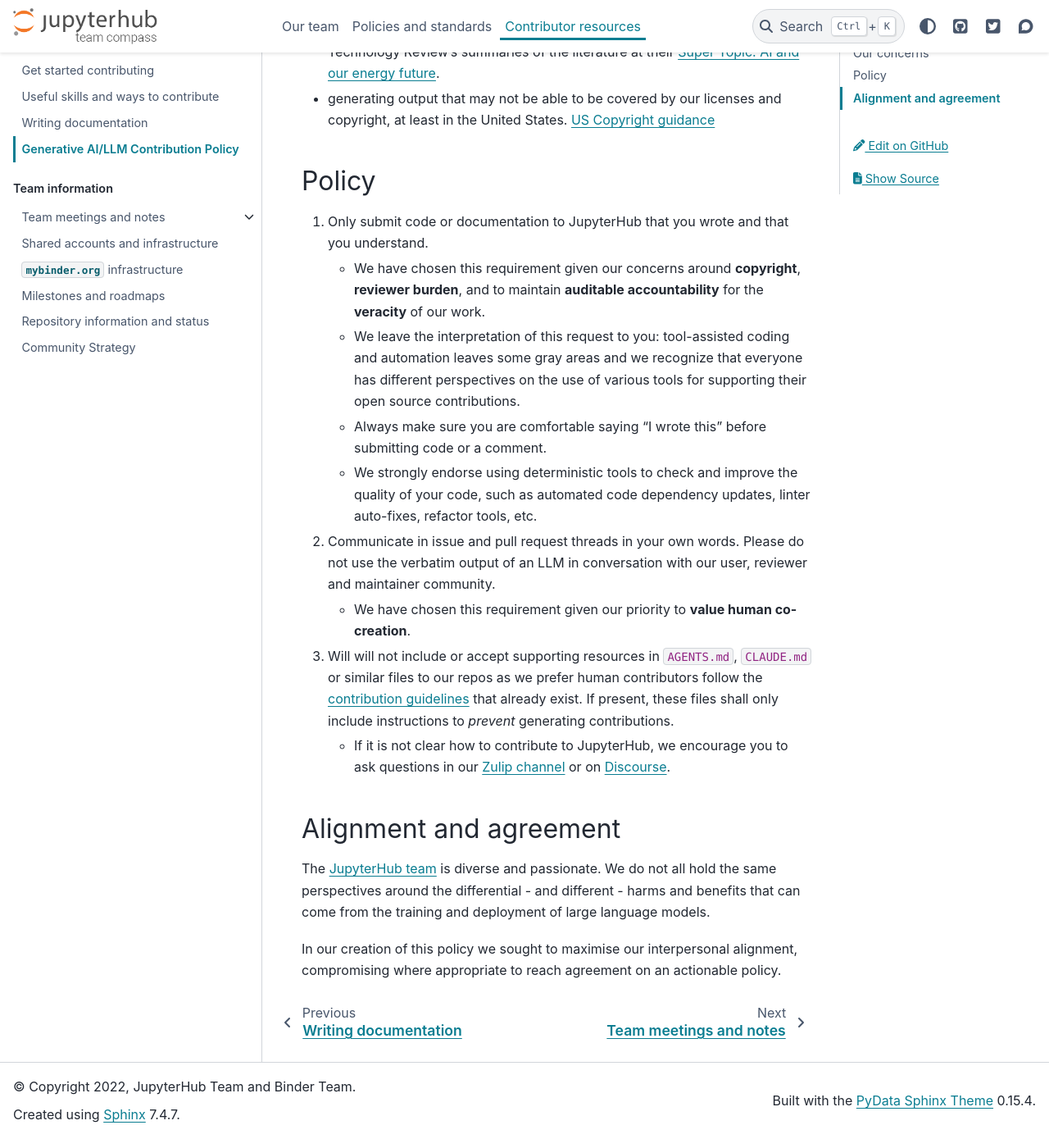
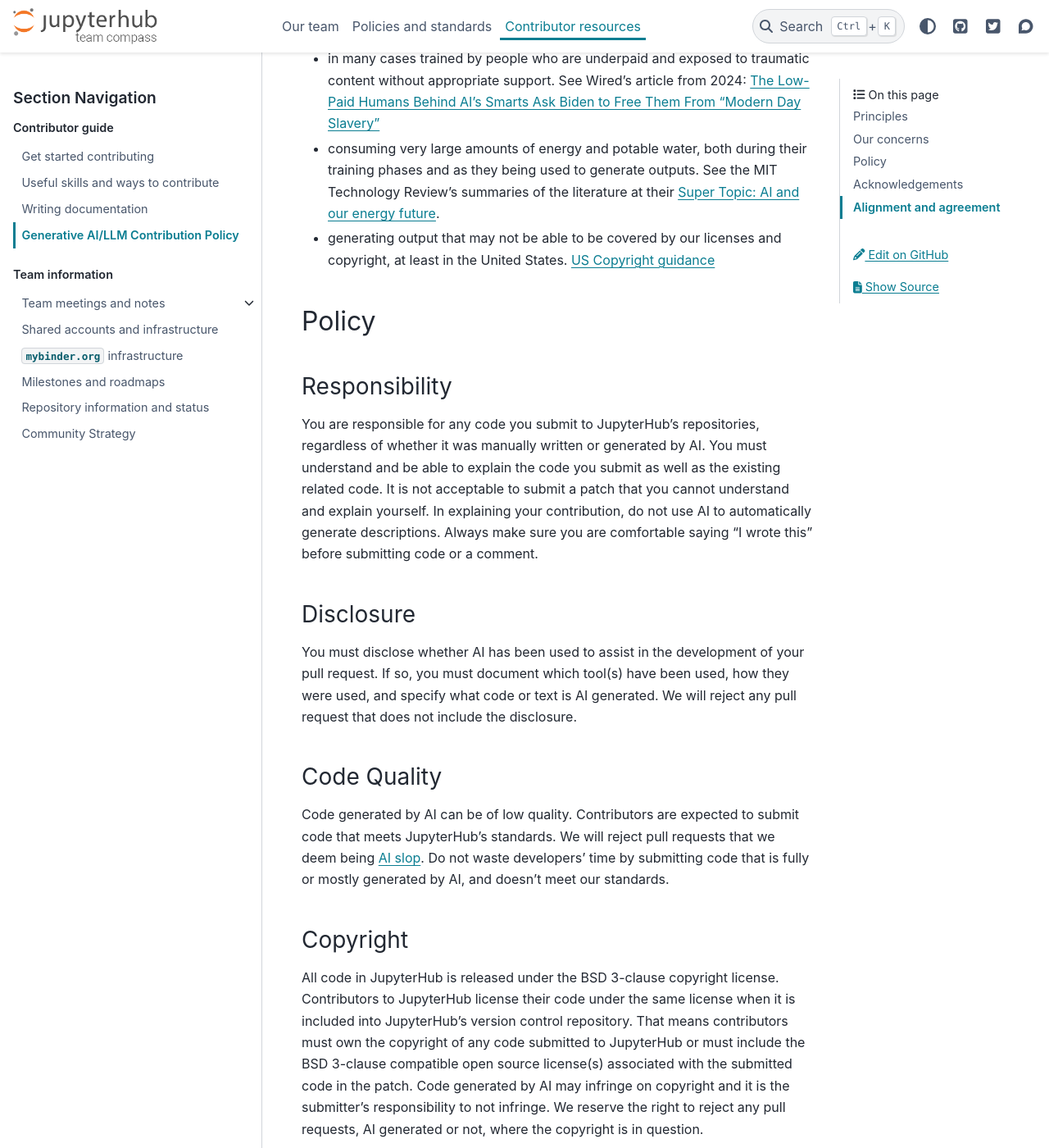
Before and after one commit to jupyterhub/team-compass, a Sphinx documentation site: the page built from docs/contribute/llm.md, in a window 1280 px wide and 1400 px high, scrolled down 1314 px. Shown: the whole window at 82% size. Built offline with Sphinx 7.4.7 and the PyData theme 0.15.4, drawn with Linux system fonts in a browser that asks for light colours; the version number could not be read and is left out; some of the changed text lies outside the part shown.

Commit message:
Slightly modify and adopt the SciPy AI policy
The scipy community has very recently [adopted](https://github.com/scipy/scipy/pull/24583)
an AI policy that feels functionally very similar to what our
process has produced so far. I've tried to basically adopt theirs
verbatim here under the `Policy` header, still keeping our values
and other content. I think it may be useful to edit a little more
over time to align these better, as I think citing *why* is just
as important as the policy itself.

The primary changes I've made from the SciPy AI policy are:

1. Convert to markdown (from RST)
2. Change mentions of SciPy to JupyterHub
3. Add "Always make sure you are comfortable saying "I wrote this"
   before submitting code or a comment." to the 'Responsibility'
   section
4. Change exception for translation & grammatical edits to just be
   an exception for translation, as I believe this is closer to our
   existing draft's intention. Happy to revise.
5. Add our section about `AGENTS.md` and `CLAUDE.md` to the section
   on banning AI agents, replacing the section about requiring human
   review.
6. Added the JellyFin policy link to the 'Other Resources' section,
   on top of the original two links found in the SciPy policy. Happy to
   remove it.

We aren't alone in facing these problems and trying to come up with
solutions, so adopting and tweaking policies from elsewhere feels like
a great thing to do. It lets us all experiment, and evole to see how
things change over time. I've tried to do that while keeping the spirit
of the first two drafts here still intact.

````diff
--- a/docs/contribute/llm.md
+++ b/docs/contribute/llm.md
@@ -1,6 +1,13 @@
 (llm-policy)=
 
 # Generative AI/LLM Contribution Policy
+
+
+```{note}
+"AI" herein refers to generative AI tools like large language models (LLMs)
+that can generate, edit, and review software code, create and manipulate
+images, or generate human-like communication.
+```
 
 We ask that all contributions (through issues and pull requests) are made by a human who is willing to take accountability for the code, documentation, or comment they submit.
 In short: LLM-generated contributions are not accepted.
@@ -29,17 +36,75 @@
 
 ## Policy
 
-1. Only submit code or documentation to JupyterHub that you wrote and that you understand.
-    * We have chosen this requirement given our concerns around **copyright**, **reviewer burden**, and to maintain **auditable accountability** for the **veracity** of our work.
-    * We leave the interpretation of this request to you: tool-assisted coding and automation leaves some gray areas and we recognize that everyone has different perspectives on the use of various tools for supporting their open source contributions.
-    * Always make sure you are comfortable saying "I wrote this" before submitting code or a comment.
-    * We strongly endorse using deterministic tools to check and improve the quality of your code, such as automated code dependency updates, linter auto-fixes, refactor tools, etc.
-2. Communicate in issue and pull request threads in your own words.
-  Please do not use the verbatim output of an LLM in conversation with our user, reviewer and maintainer community.
-    * We have chosen this requirement given our priority to **value human co-creation**.
-3. Will will not include or accept supporting resources in `AGENTS.md`, `CLAUDE.md` or similar files to our repos as we prefer human contributors follow the [contribution guidelines](guide.md) that already exist.
-   If present, these files shall only include instructions to _prevent_ generating contributions.
-    * If it is not clear how to contribute to JupyterHub, we encourage you to ask questions in our [Zulip channel](https://jupyter.zulipchat.com/#narrow/channel/469744-jupyterhub) or on [Discourse](https://discourse.jupyter.org/c/jupyterhub/10).
+### Responsibility
+
+You are responsible for any code you submit to JupyterHub's repositories, regardless
+of whether it was manually written or generated by AI. You must understand and be able
+to explain the code you submit as well as the existing related code. It is not
+acceptable to submit a patch that you cannot understand and explain yourself.
+In explaining your contribution, do not use AI to automatically generate
+descriptions. Always make sure you are comfortable saying "I wrote this"
+before submitting code or a comment.
+
+### Disclosure
+
+You must disclose whether AI has been used to assist in the development of
+your pull request.
+If so, you must document which tool(s) have been used, how they were used,
+and specify what code or text is AI generated. We will reject any pull request
+that does not include the disclosure.
+
+### Code Quality
+
+Code generated by AI can be of low quality. Contributors are expected to
+submit code that meets JupyterHub's standards. We will reject pull requests that we
+deem being [AI slop](https://en.wikipedia.org/wiki/AI_slop). Do not waste
+developers' time by submitting code that is fully or mostly generated by AI, and
+doesn't meet our standards.
+
+### Copyright
+
+All code in JupyterHub is released under the BSD 3-clause copyright license.
+Contributors to JupyterHub license their code under the same license when it is
+included into JupyterHub's version control repository. That means contributors must
+own the copyright of any code submitted to JupyterHub or must include the BSD
+3-clause compatible open source license(s) associated with the submitted code
+in the patch. Code generated by AI may infringe on copyright and it is the
+submitter's responsibility to not infringe. We reserve the right to reject any pull
+requests, AI generated or not, where the copyright is in question.
+
+### Communication
+
+When interacting with developers (forum, discussions,
+issues, pull requests, etc.) do not use AI to speak for you (except for
+translation). If the developers want to chat with a chatbot,
+they can do so themselves. Human-to-human communication is essential for an
+open source community to thrive.
+
+### AI Agents
+
+The use of an AI agent that writes code and then submits a pull request autonomously is
+not permitted.  Will will not include or accept supporting resources in `AGENTS.md`, `CLAUDE.md`
+or similar files to our repos as we prefer human contributors follow the
+[contribution guidelines](guide.md) that already exist.  If present, these files
+shall only include instructions to _prevent_ generating contributions.
+
+### Other Resources
+
+While these do not formally form part of JupyterHub's AI policy, the following resources
+may be helpful in understanding some pitfalls associated with using AI to contribute to
+JupyterHub:
+
+- https://llvm.org/docs/AIToolPolicy.html
+- https://blog.scientific-python.org/scientific-python/community-considerations-around-ai/
+- https://jellyfin.org/docs/general/contributing/llm-policies/
+
+## Acknowledgements
+
+We thank the SciPy developers for [their AI
+policy](https://github.com/scipy/scipy/blob/main/doc/source/dev/conduct/ai_policy.rst),
+upon which the policy section of this document is largely based. They in turn credit the
+[SymPy AI Policy](https://docs.sympy.org/dev/contributing/ai-generated-code-policy.html).
 
 ## Alignment and agreement
 
````
